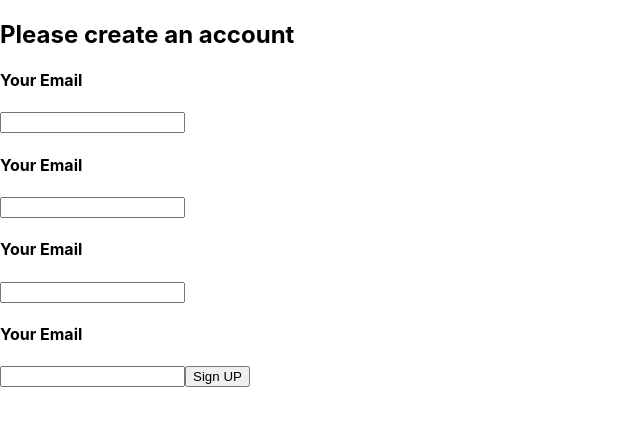
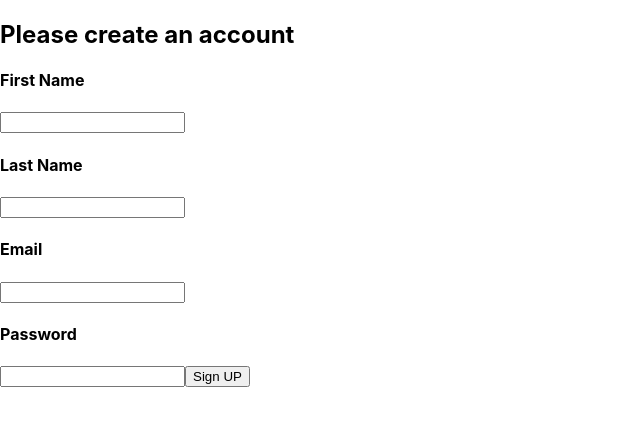
Before and after one commit to Rishi-kant/march15-assignments, a React (Create React App) app: page / in a window 1280 px wide. Both pictures are taken after a click on the button "Sign up". Shown: the top 426 px of the page, without its empty margins (0-640 px from the left). Built offline with nearby package versions, Linux system fonts and the light colour scheme.

Commit message:
correcting name of input field

```diff
--- a/src/components/SignUp.js
+++ b/src/components/SignUp.js
@@ -6,13 +6,13 @@
     return(
         <div className="container2">
             <h2>Please create an account</h2>
-            <h4>Your Email</h4>
+            <h4>First Name</h4>
             <input />
-            <h4>Your Email</h4>
+            <h4>Last Name</h4>
             <input />
-            <h4>Your Email</h4>
+            <h4> Email</h4>
             <input />
-            <h4>Your Email</h4>
+            <h4>Password</h4>
             <input />
             <button>Sign UP</button>
         </div>
```
